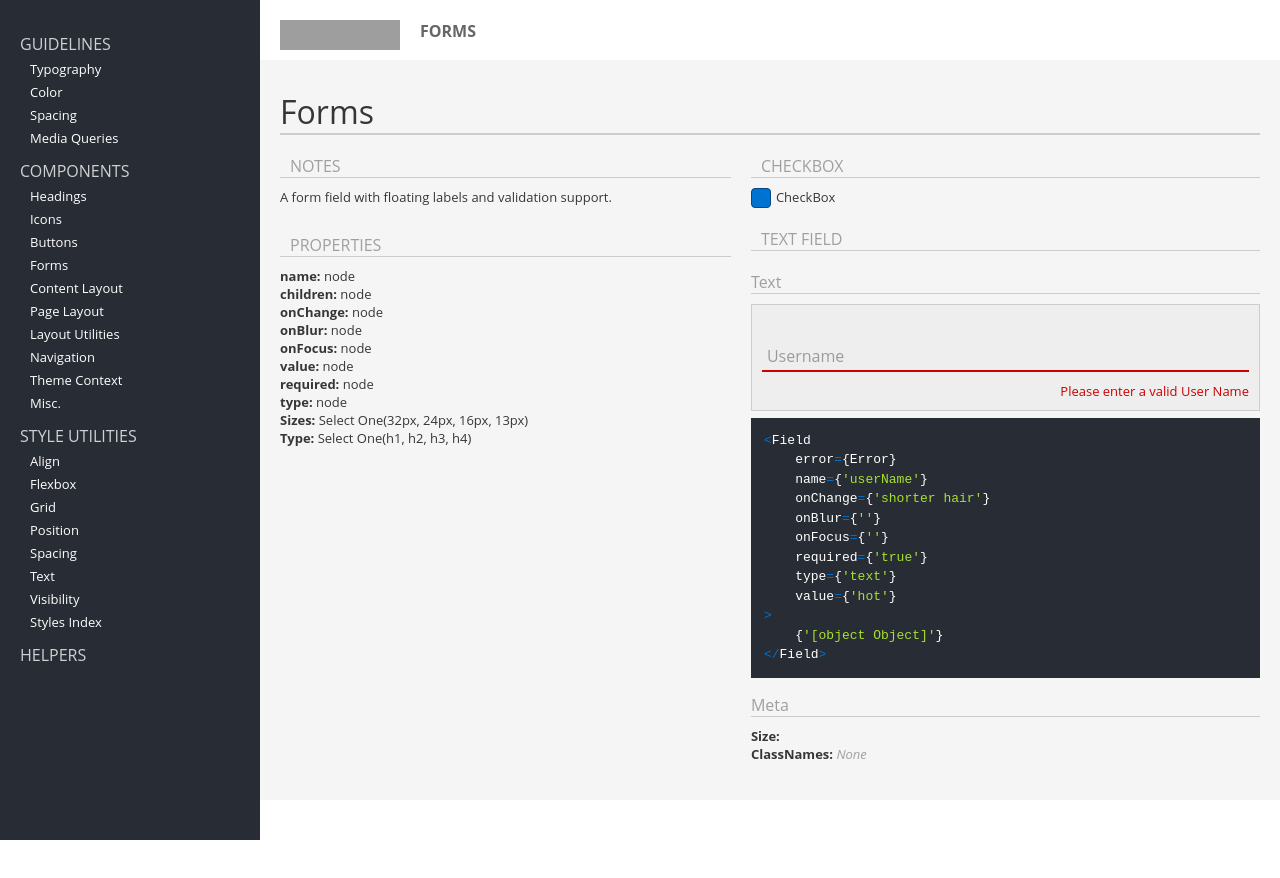
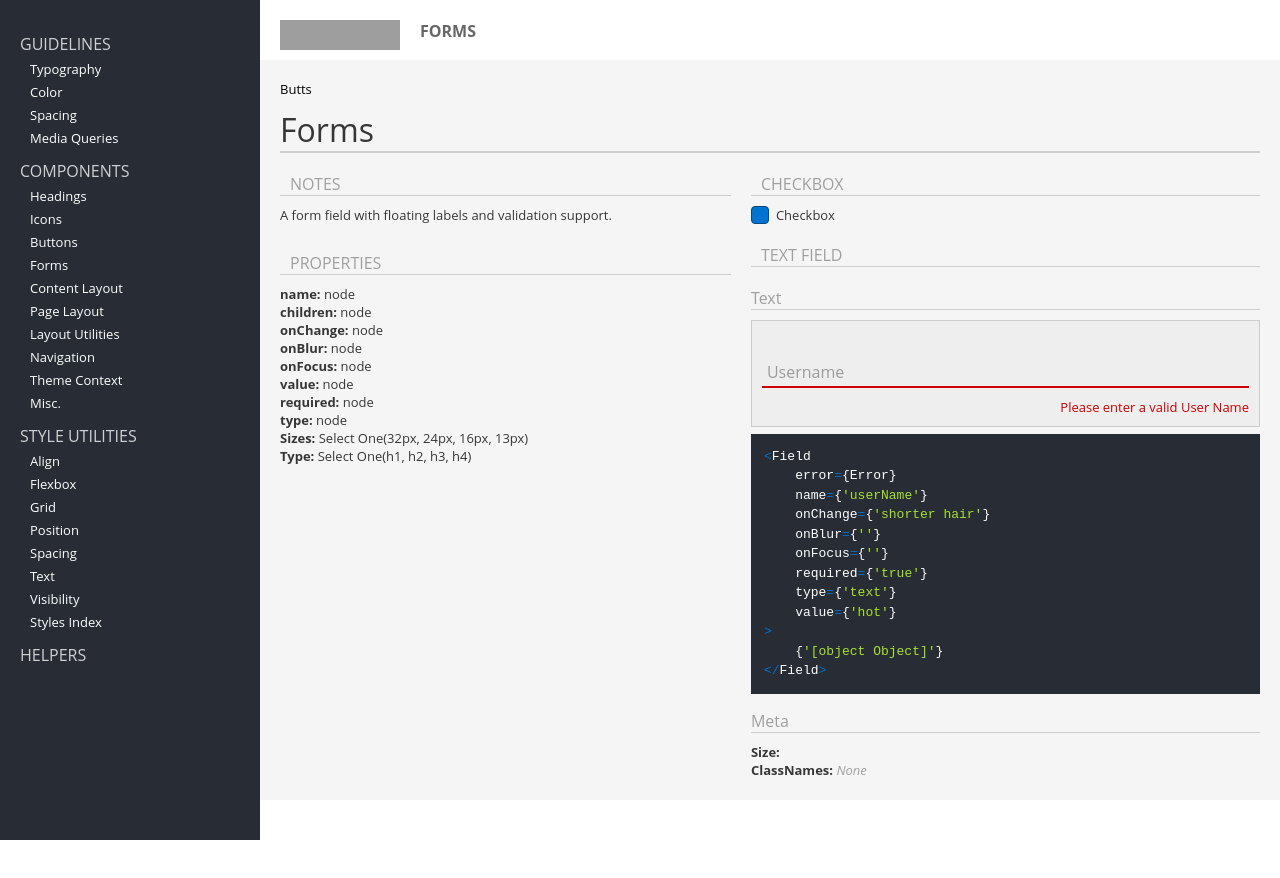
Before and after one commit to jedhelmers/Styleguide, a React (Create React App) app: page /components/forms in a window 1280 px wide. Built offline with nearby package versions, Linux system fonts and the light colour scheme; grey boxes are pictures that could not be loaded; some icons are missing.

Commit message:
more checkbox updates

```diff
--- a/src/App.css
+++ b/src/App.css
@@ -707,33 +707,118 @@ input[type=checkbox] {
 }
 
 .input-checkbox {
+  /* display: flex;
+  flex-direction: column;
+  justify-content: center; */
+  position: relative;
+  padding-left: 25px;
+  cursor: pointer;
+  font-size: 13px;
+  -webkit-user-select: none;
+  -moz-user-select: none;
+  -ms-user-select: none;
+  user-select: none;
+}
+
+/* Hide the browser's default checkbox */
+.input-checkbox input {
+  position: absolute;
+  opacity: 0;
+  cursor: pointer;
+  height: 0;
+  width: 0;
+}
+
+/* Create a custom checkbox */
+.checkmark {
+  position: absolute;
+  top: 0;
+  left: 0;
+  height: 18px;
+  width: 18px;
   border-radius: 4px;
-  border: 1px solid var(--win-success-dark);
+  background-color: var(--win-chroma-1);
+  border: 2px solid var(--win-primary);
   display: block;
-  padding: 0 5px 0 0;
   box-sizing: border-box;
   -webkit-box-sizing: border-box;
   -moz-box-sizing: border-box;
 }
 
-.input-checkbox>i {
-  color: var(--white);
-  position: relative;
-  top: -10px
+/* On mouse-over, add a grey background color */
+.input-checkbox:hover input ~ .checkmark {
+  background-color: var(--win-hover);
 }
 
-input>span>div>i {
-  color: pink;
+/* When the checkbox is checked, add a blue background */
+.input-checkbox input:checked ~ .checkmark {
+  background-color: var(--win-primary);
+  border-color: var(--win-primary-dark);
+  border-width: 1px
 }
 
-.input-checkbox {
-  background-color: var(--win-primary);
-  border-color: var(--win-primary-dark)
+/* Create the checkmark/indicator (hidden when not checked) */
+.input-checkbox>i:after {
+  content: "";
+  position: absolute;
+  display: none;
 }
 
-.input-checkBox:active>i{
-  color: var(--white)
+.input-checkbox>i {
+  color: white
 }
+
+/* Show the checkmark when checked */
+.input-checkbox input:checked ~ .input-checkbox>i:after {
+  display: block;
+}
+
+/* Style the checkmark/indicator */
+.input-checkbox .input-checkbox>i:after {
+  left: 9px;
+  top: 5px;
+  width: 5px;
+  height: 10px;
+  color: transparent;
+  /* border-width: 0 3px 3px 0; */
+  -webkit-transform: rotate(45deg);
+  -ms-transform: rotate(45deg);
+  transform: rotate(45deg);
+}
+
+.input-checkbox>i:before {
+  -webkit-animation-name: check-animation; /* Safari 4.0 - 8.0 */
+  -webkit-animation-duration: .25s; /* Safari 4.0 - 8.0 */
+  animation-name: check-animation;
+  animation-duration: .25s;
+  animation-direction: normal;
+  animation-fill-mode: both;
+}
+
+.input-checkbox>i:after {
+  -webkit-animation-name: check-animation; /* Safari 4.0 - 8.0 */
+  -webkit-animation-duration: .25s; /* Safari 4.0 - 8.0 */
+  animation-name: check-animation;
+  animation-duration: .25s;
+  animation-direction: reverse;
+  animation-fill-mode: both;
+}
+
+@-webkit-keyframes check-animation {
+  0% {font-size: 2px}
+  75% {font-size: 18px}
+  90% {font-size: 15px}
+  100% {font-size: 16px}
+}
+
+@keyframes check-animation {
+  0% {font-size: 2px}
+  75% {font-size: 18px}
+  90% {font-size: 15px}
+  100% {font-size: 16px}
+}
+
+
 
 .field-wrapper {
   border-bottom: 2px solid var(--win-chroma-4);
--- a/src/components/atoms/Field.js
+++ b/src/components/atoms/Field.js
@@ -64,7 +64,6 @@ export class Field extends React.Component {
         </div>
         {error !== '' && (
           <Icon icon='exclamation-triangle' classNames={[error]} size='md' styles={{ paddingTop: 10 }}/>
-
         )}
       </div>
       {error !== '' && (
@@ -76,17 +75,11 @@ export class Field extends React.Component {
 }
 
 export const CheckBox = props => {
+  let { name, classNames, children, checked } = props
   return (
-    <div className="react-live-preview">
-      <label className="option option--checkbox">
-        <input type="checkbox" className="option__input hiddenVisually"/>
-          <span style={{ display: 'flex' }}>
-            <div className={["input-checkbox border-success"].join(' ')} style={{ height: 20, width: 20 }}>
-              <Icon icon='check2' classNames={[]} size='sl' styles={{ paddingTop: 10 }}/>
-            </div>
-            <div className="flex-spacebetween-v"><p className="ml5">CheckBox</p></div>
-        </span>
-      </label>
-    </div>
+    <p name={name} className="input-checkbox"  onClick={(e) => props.onChange(e, name)}>{children}
+      <input name={name} type="checkbox" checked={checked}/>
+      <Icon name={name} icon={[checked && 'check2']} classNames={['checkmark']} size='sl'/>
+    </p>
   )
 }
--- a/src/components/atoms/Icon.js
+++ b/src/components/atoms/Icon.js
@@ -7,7 +7,9 @@ export const Icon = props => {
     focusable,
     classNames,
     size,
-    styles = []
+    styles = [],
+    onClick,
+    name = ''
   } = props
 
   return (
@@ -18,8 +20,9 @@ export const Icon = props => {
         classNames.join(' '),
         typeof size === 'string' && `icon-${size}`
       ].join(' ')}
-
+      name={name}
       style={typeof size === 'number' ? { fontSize: size } : {}, styles}
+      onClick={onClick}
     />
   )
 }
--- a/src/components/pages/components/Forms.js
+++ b/src/components/pages/components/Forms.js
@@ -3,7 +3,7 @@ import { Heading } from '../../atoms/Heading'
 import { Icon } from '../../atoms/Icon'
 import { Field, CheckBox } from '../../atoms/Field'
 import { Header } from '../components/Header'
-import { Markup } from '../../../utils/helpers'
+import { Markup, hexToRgb, realHexToRgb } from '../../../utils/helpers'
 import Prism from "prismjs"
 import '../../../utils/markup.css'
 
@@ -60,13 +60,27 @@ function clicked(){
 export default class Forms extends React.Component {
   constructor(props){
     super(props)
-    this.state = {}
+    this.state = {
+      checkbox1: true
+    }
 
     this.anotherAction = this.anotherAction.bind(this)
+    this.handleInputChange = this.handleInputChange.bind(this)
+  }
+
+  handleInputChange(event, nameIn) {
+    const target = event.target
+    const name = typeof nameIn === 'undefined' ? target.name : nameIn
+    const value = target.type === 'checkbox' ? !this.state[name] : target.value
+
+    this.setState({
+      [name]: !this.state[name]
+    })
+    console.log('FORMS: ', event.target, this.state[name], nameIn, name)
   }
 
   componentDidMount() {
-    Prism.highlightAll();
+    Prism.highlightAll()
   }
 
   anotherAction = () => {
@@ -74,10 +88,12 @@ export default class Forms extends React.Component {
   }
 
   render(){
+    let { checkbox1 } = this.state
     return (
       <React.Fragment>
       <Header title='Forms' classNames={[]}/>
       <div className='p20'>
+        Butts{console.log(realHexToRgb('#0072cf'))}
         <Heading type='h1' classNames={['underline thick']}>Forms</Heading>
         <div className='grid-2 grid-col-gap-20 grid-row-gap-20'>
           <div className='grid-item-1'>
@@ -117,7 +133,7 @@ export default class Forms extends React.Component {
               <Icon icon='check2' classNames={['Help', 'p5']} size='sm'/>
               <Heading type='h3' classNames={['uppercase', 'Help']}>CheckBox</Heading>
             </div>
-            <CheckBox/>
+            <CheckBox name={'checkbox1'} checked={checkbox1} onChange={this.handleInputChange}>Checkbox</CheckBox>
 
             <div style={{ display: 'flex' }} className='underline thin mt10'>
               <Icon icon='i-cursor' classNames={['Help', 'p5']} size='sm'/>
--- a/src/utils/helpers.js
+++ b/src/utils/helpers.js
@@ -1,16 +1,24 @@
 import React from 'react'
 import { Heading } from '../components/atoms/Heading'
 import { Icon } from '../components/atoms/Icon'
+
+export function realHexToRgb(hex){
+  hex = parseInt(hex.replace(/^#/, ''), 16)
+  var r = hex >> 16;
+  var g = hex >> 8 & 0xFF;
+  var b = hex & 0xFF;
+  return [r,g,b];
+}
 
 export const toTitleCase = (camelCase) => camelCase
   .replace(/([A-Z])/g, (match) => ` ${match}`)
   .replace(/^./, (match) => match.toUpperCase());
 
-export function hexToRgb(hex, type) {
-      const result = /^#?([a-f\d]{2})([a-f\d]{2})([a-f\d]{2})$/i.exec(hex[type]);
-      const x = result ? (parseInt(result[1], 16) + parseInt(result[2], 16) + parseInt(result[3], 16)) : null
-      return x;
-  }
+export function hexToRgb(hex) {
+  const result = /^#?([a-f\d]{2})([a-f\d]{2})([a-f\d]{2})$/i.exec(hex);
+  const x = result ? (parseInt(result[1], 16) + parseInt(result[2], 16) + parseInt(result[3], 16)) : null
+  return x;
+}
 
 export const isEmptyArray = (arry = []) => {
   return arry.length > 0 ? `.${arry.join(' .')}` : <span className='Help italic'>None</span>
```
